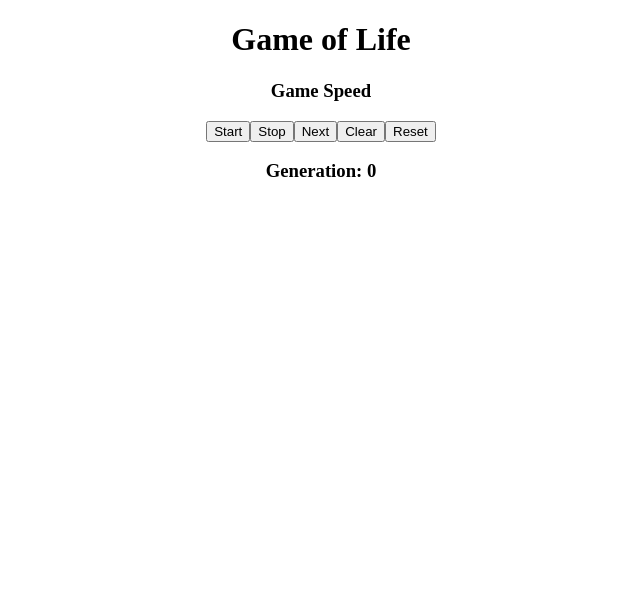
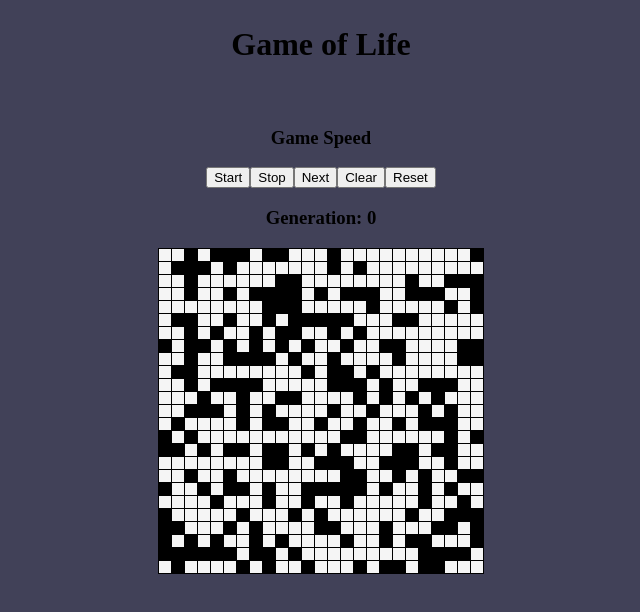
Before and after one commit to gmgower/GameOfLife, a React (Create React App) app: page / in a window 1280 px wide. Shown: the top 612 px of the page, without its empty margins (319-959 px from the left). Built offline with nearby package versions, Linux system fonts and the light colour scheme.

Commit message:
Render grid world.

```diff
--- a/src/App.css
+++ b/src/App.css
@@ -1,3 +1,52 @@
+body {
+  color: black;
+  background-color: #414158;
+}
+
+table {
+  margin: 0 auto;
+  border-collapse: collapse;
+  background-color: #f5f5f5;
+}
+
+td {
+  width: 10px;
+  height: 10px;
+  border: 1px solid black;
+}
+
+.alive {
+  background-color: black;
+}
+
+.container {
+  display: flex;
+  align-content: center;
+  justify-content: center;
+  flex-wrap: wrap;
+}
+
+h1 {
+  text-align: center;
+  margin: 2% 0 5% 0;
+}
+
+.left {
+  width: 35%;
+  text-align: center;
+}
+
+
+.right {
+  width: 35%;
+  text-align: center;
+}
+
+h2 {
+  text-align: center;
+}
+
+
 .App {
   text-align: center;
 }
@@ -17,13 +66,7 @@
   width: 40px;
 }
 
-.statusbar {
-  margin-top: .5rem;
+.World {
   display: flex;
-  flex-direction: row;
-  justify-content: center;
+  flex-direction: column;
 }
-
-.statusbar *:not(:first-child) {
-  margin-left: 1rem;
-}
--- a/src/App.js
+++ b/src/App.js
@@ -3,11 +3,64 @@ import React from 'react';
 import { connect } from 'react-redux';
 import './App.css';
 
+// Size of board
+const totalWorldRows = 25;
+const totalWorldColumns = 25;
+
+// The function's parameter defaults to less than 40% chance of being alive
+const newWorldStatus = (cellStatus = () => Math.random() < 0.4) => {
+  const grid = [];
+  // The number of arrays within the main array will match the number of rows
+  for (let row = 0; row < totalWorldRows; row++) {
+    grid[row] = [];
+    // the number of values within each of these arrays will match the number of columns
+    for (let column = 0; column < totalWorldColumns; column++) {
+      // Each boolean value will represent that state of each cell: 'alive' or 'dead'
+      grid[row][column] = cellStatus();
+    }
+  }
+  return grid;
+};
+
+// Func that receives that state of the whole board status and toggle method
+const WorldGrid = ({ worldStatus, onToggleCellStatus }) => {
+  // Method that allows users to toggle the status of individual cells as props
+  const handleClick = (row, column) => onToggleCellStatus(row, column);
+
+  // Each cell is represented by a table's <td> tag
+  const tr = [];
+  for (let row = 0; row < totalWorldRows; row++) {
+    const td = [];
+    for (let column = 0; column < totalWorldColumns; column++) {
+      // Clicking on cell call method being called with the cell's row and column location as arguments
+      td.push(
+        <td
+          key={`${row}, ${column}`}
+          // className attr whose value is dependent on the boolean value of the corresponding board cell
+          className={worldStatus[row][column] ? 'alive' : 'dead'}
+          onClick={() => handleClick(row, column)}
+        />
+      );
+    }
+    tr.push(<tr key={row}>{td}</tr>);
+  }
+  return (
+    <table>
+      <tbody>{tr}</tbody>
+    </table>
+  );
+};
+
 class App extends React.Component {
+  state = {
+    // When game starts, the world's cells status will be return by the func that generates a new board status
+    worldStatus: newWorldStatus(),
 
+  };
 
   render = () => {
-    // Grid to display cell
+    const { worldStatus } = this.state;
+
     return (
       <div className='App'>
         <h1>Game of Life</h1>
@@ -19,24 +72,15 @@ class App extends React.Component {
         <div className='container'>
           <div>
             <div>
-              <button type='button'>
-                Start
-              </button>
-              <button type='button'>
-                Stop
-              </button>
-              <button>
-                Next
-              </button>
-              <button type='button'>
-                Clear
-              </button>
-              <button type='button'>
-                Reset
-              </button>
+              <button type='button'>Start</button>
+              <button type='button'>Stop</button>
+              <button>Next</button>
+              <button type='button'>Clear</button>
+              <button type='button'>Reset</button>
             </div>
             <div className='World'>
               <h3>Generation: 0</h3>
+              <WorldGrid  worldStatus={worldStatus}/>
             </div>
           </div>
         </div>
```
